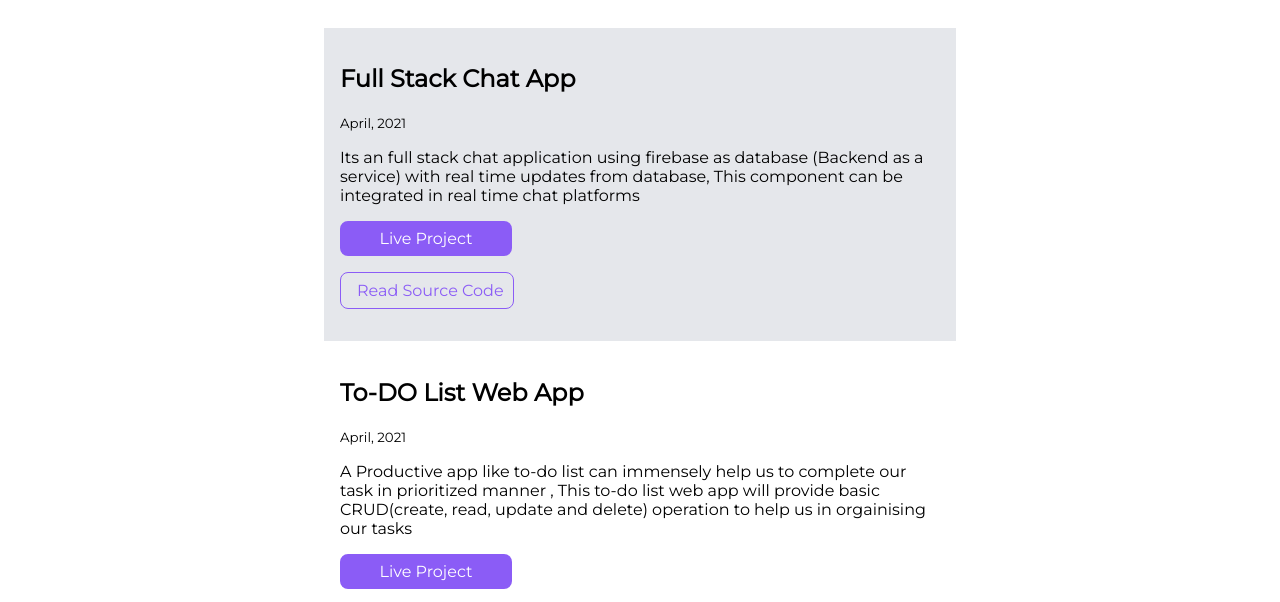
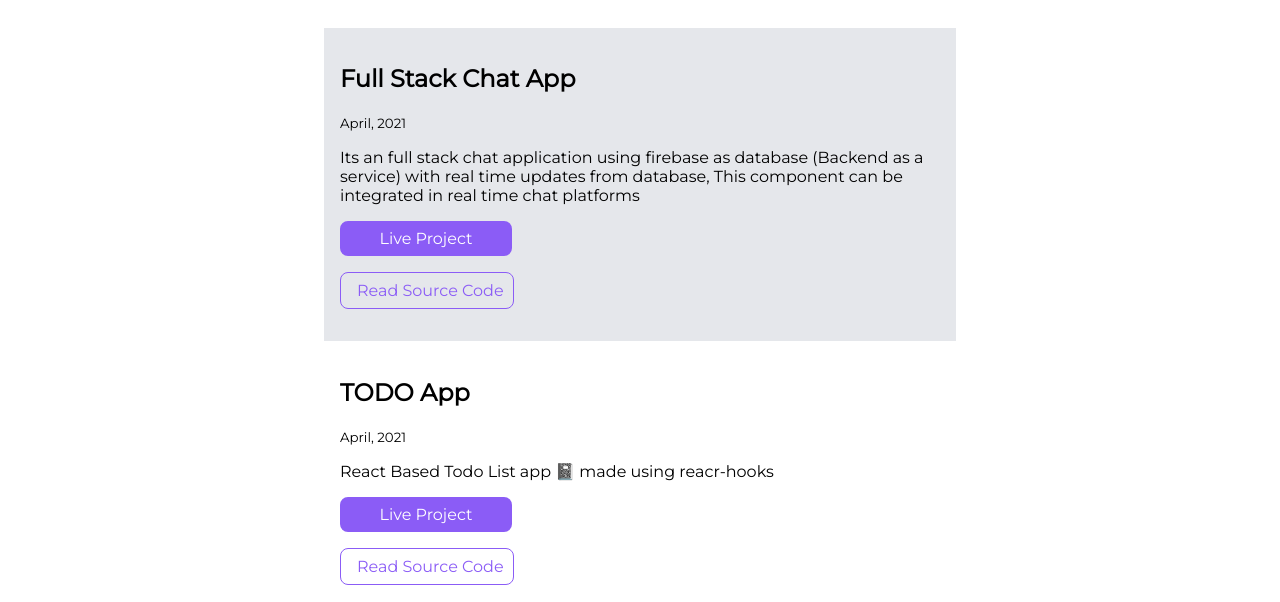
Before and after one commit to madrascode/neogcamp-component-library, a plain HTML site: page project.html in a window 1280 px wide. Shown: the part 161-763 px from the top of the page. Drawn offline with Linux system fonts and the light colour scheme.

Commit message:
Todo web app hooks

```diff
--- a/project.html
+++ b/project.html
@@ -47,7 +47,19 @@
 
 
 
+
                 <article class="container-center showcase">
+                    <h2>TODO App </h2>
+                    <small>April, 2021</small>
+                    <p>React Based Todo List app 📓 made using reacr-hooks</p>
+                    <a class="link primary-link" href="https://gnk51.csb.app/">Live Project</a>
+
+                    <a class="link secondary-link" href="https://gnk51.csb.app/">Read Source Code</a>
+
+                </article>
+
+
+                <!-- <article class="container-center showcase">
                     <h2>To-DO List Web App</h2>
                     <small>April, 2021</small>
                     <p>A Productive app like to-do list can immensely help us to complete our task in prioritized manner , This to-do list web app will provide basic CRUD(create, read, update and delete) operation to help us in orgainising our tasks</p>
@@ -55,8 +67,7 @@
 
                     <a class="link secondary-link" href="https://github.com/madrascode/TODO-WebApp">Read Source Code</a>
 
-
-                </article>
+                </article> -->
 
                 <article class="container-center showcase">
                     <h2>GoodBooks</h2>
```
